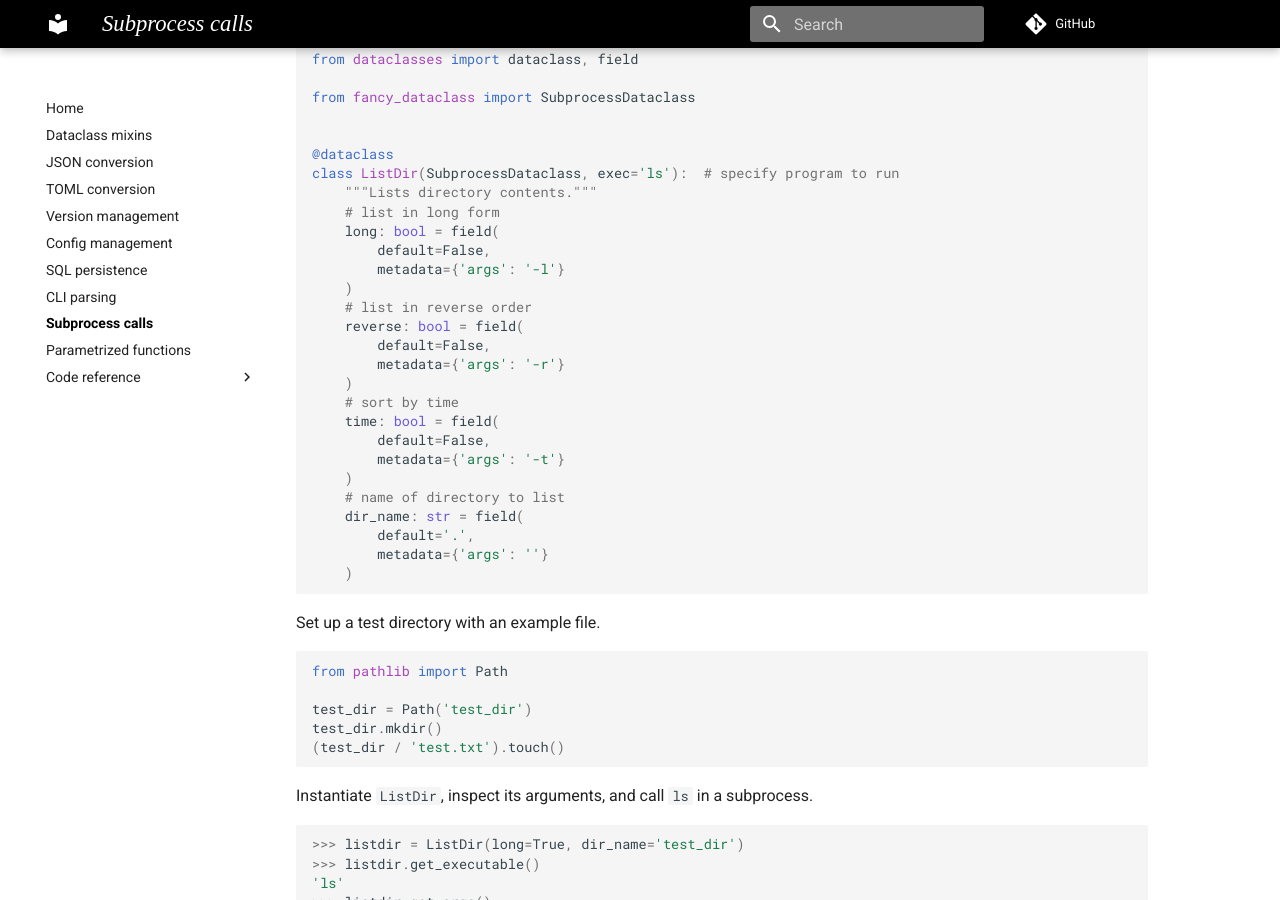
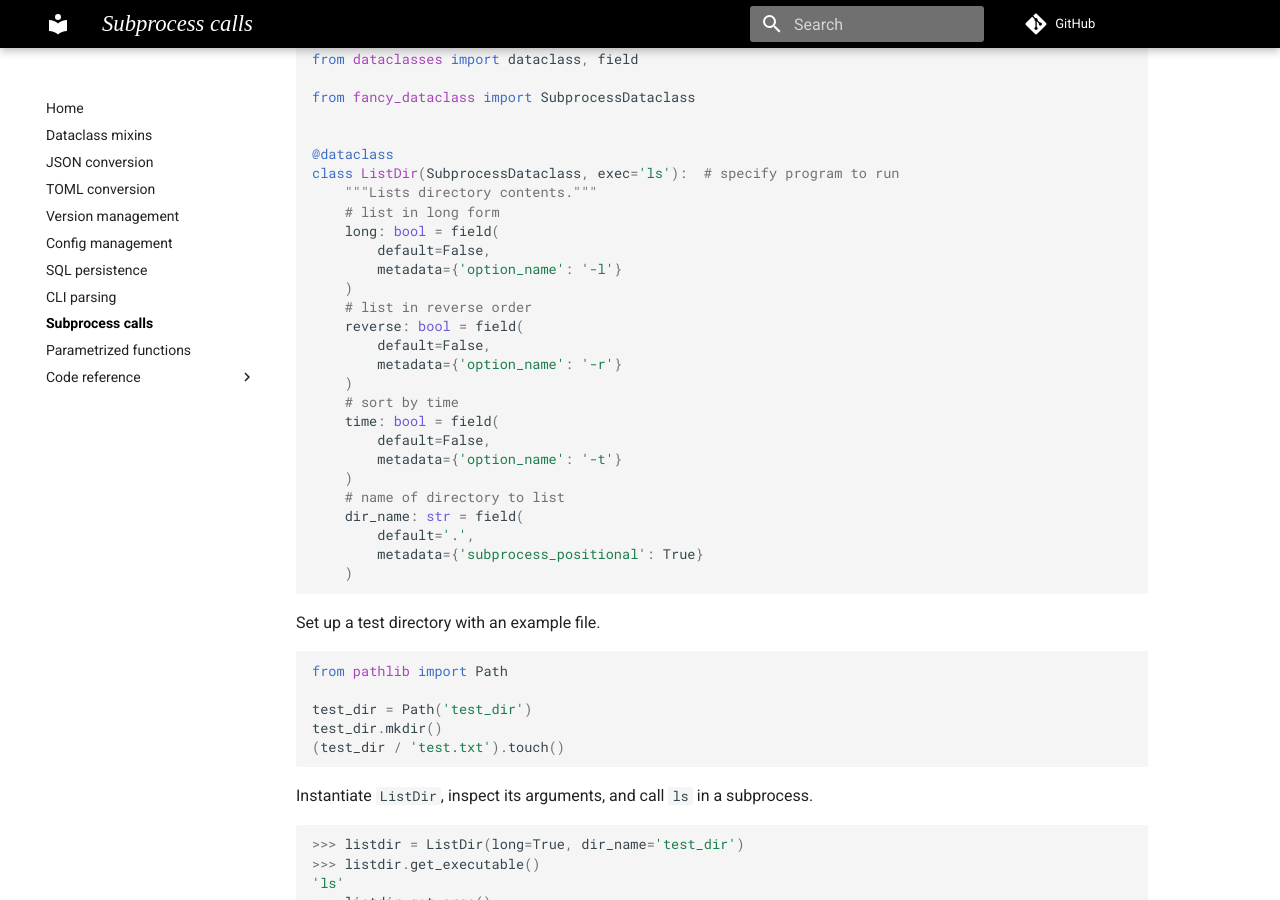
Before and after one commit to jeremander/fancy-dataclass, an MkDocs documentation site: the page built from docs/subprocess.md, in a window 1280 px wide and 900 px high, scrolled down 466 px. Built offline with MkDocs 1.6.1 and Material for MkDocs 9.7.7, drawn with Linux system fonts in a browser that asks for light colours; comment, search, counter and statistics services are not loaded.

Commit message:
docs: update SubprocessDataclass example in docs

````diff
--- a/docs/subprocess.md
+++ b/docs/subprocess.md
@@ -23,22 +23,22 @@ class ListDir(SubprocessDataclass, exec='ls'):  # specify program to run
     # list in long form
     long: bool = field(
         default=False,
-        metadata={'args': '-l'}
+        metadata={'option_name': '-l'}
     )
     # list in reverse order
     reverse: bool = field(
         default=False,
-        metadata={'args': '-r'}
+        metadata={'option_name': '-r'}
     )
     # sort by time
     time: bool = field(
         default=False,
-        metadata={'args': '-t'}
+        metadata={'option_name': '-t'}
     )
     # name of directory to list
     dir_name: str = field(
         default='.',
-        metadata={'args': ''}
+        metadata={'subprocess_positional': True}
     )
 ```
 
````
Also changed, not shown: TODO.md (+6 -2 lines).
